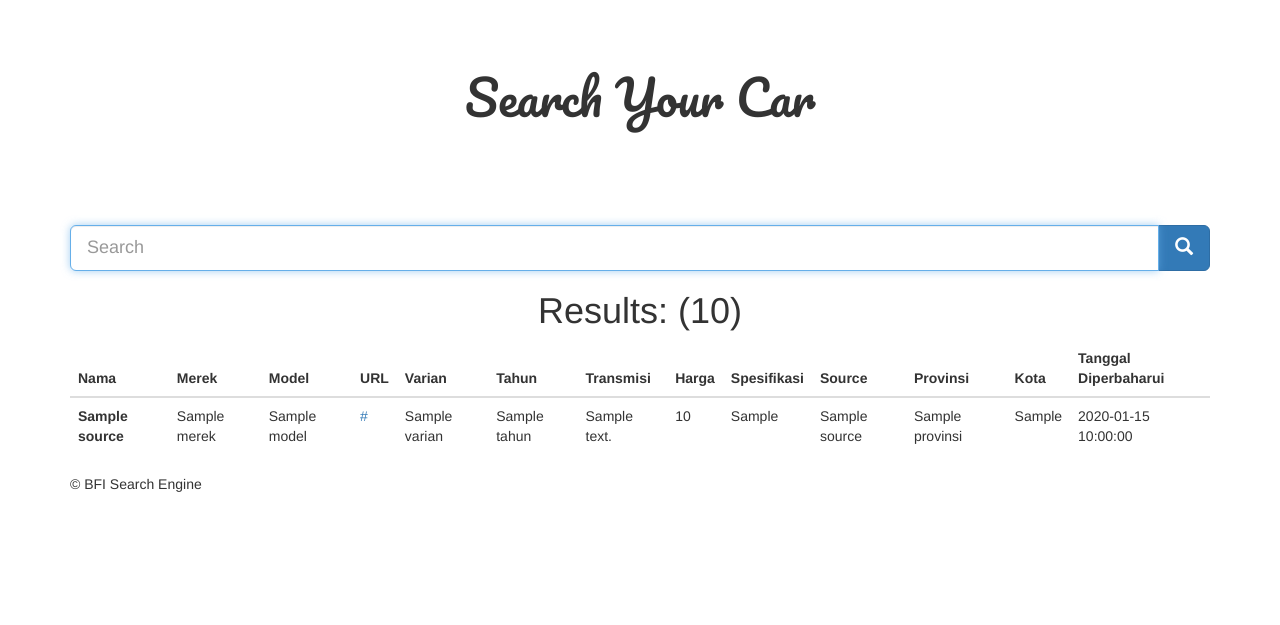
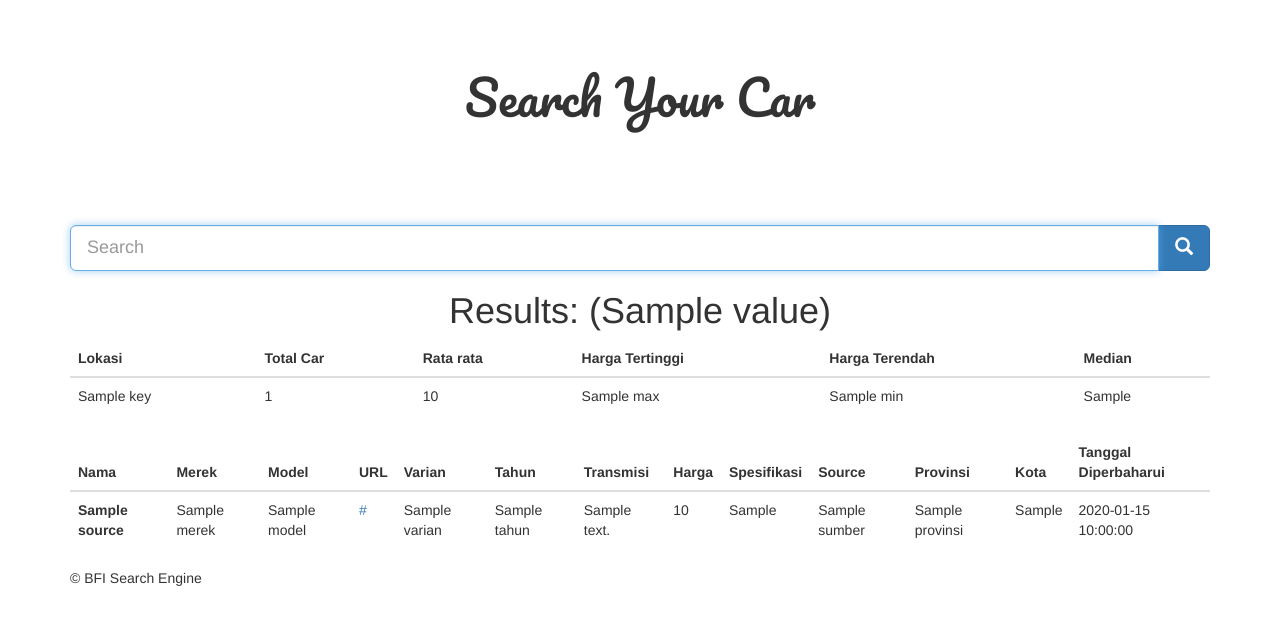
Before and after one commit to davidbfi/bfipricecrawler, a Flask app: template bfipricecrawler/frontend/templates/car_results.html in a window 1280 px wide. Shown: the top 625 px of the page. Run offline with Flask 2, Linux system fonts and the light colour scheme; the template is opened without the code that fills it: most values are stand-ins (such as "Sample title", 1, 10 or a date in 2020); some libraries are stand-ins or nearby versions.

Commit message:
Update: result summary (need to updated)

```diff
--- a/bfipricecrawler/frontend/templates/car_results.html
+++ b/bfipricecrawler/frontend/templates/car_results.html
@@ -29,7 +29,31 @@
     </div>
   </form>
   <center>
-      <h1>Results: ({{ res['hits']['total'] }}) </h1>
+    <h1>Results: ({{ res['hits']['total']['value'] }}) </h1>
+      <table class="table">
+            <thead>
+              <tr>
+                <th>Lokasi</th>
+                <th>Total Car</th>
+                <th>Rata rata</th>
+                <th>Harga Tertinggi</th>
+                <th>Harga Terendah</th>
+                <th>Median</th>
+              </tr>
+            </thead>
+                {% for agg in res['aggregations']['agg_lokasi']['buckets'] %}
+                <tbody>
+                  <tr>
+                      <td>{{ agg['key']}}</td>
+                      <td>{{ agg['doc_count'] }}</td>
+                      <td>{{ agg['price_stats']['avg'] }}</td>
+                      <td>{{ agg['price_stats']['max'] }}</td>
+                      <td>{{ agg['price_stats']['min'] }}</td>
+                      <td>{{ agg['price_stats'][''] }}</td>
+                  </tr>
+                </tbody>
+                {% endfor %}
+          </table>
   </center>
           <table class="table">
             <thead>
@@ -61,7 +85,7 @@
                       <td>{{ hit['_source'] ['transmisi'] }}</td>
                       <td>{{ hit['_source'] ['harga'] }}</td>
                       <td>{{ hit['_source'] ['spesifikasi_ringkas'] }}</td>
-                      <td>{{ hit['_source'] ['source'] }}</td>
+                      <td>{{ hit['_source'] ['sumber'] }}</td>
                       <td>{{ hit['_source'] ['provinsi'] }}</td>
                       <td>{{ hit['_source'] ['kabupaten_kecamatan'] }}</td>
                       <td>{{ hit['_source'] ['tanggal_diperbaharui_sumber'] }}</td>
```
